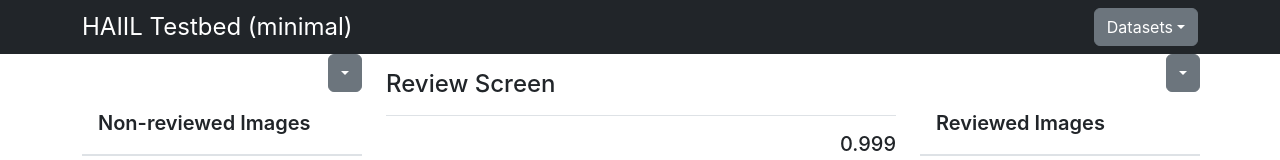
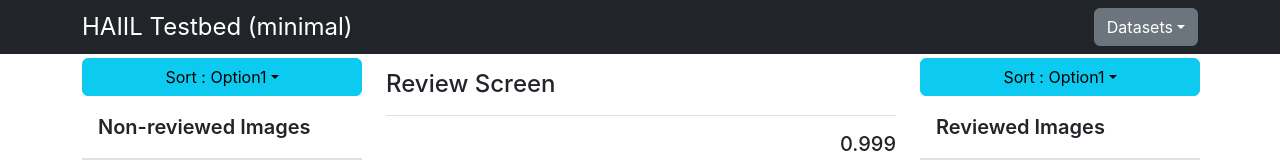
Before and after one commit to kimkilho/HAIIL-simple-frontend, a React (Create React App) app: page /segmentation in a window 1280 px wide. Shown: the top 160 px of the page. Built offline with nearby package versions, Linux system fonts and the light colour scheme; no server answers.

Commit message:
update dropdown button for metric score sorting

```diff
--- a/src/ImageList.js
+++ b/src/ImageList.js
@@ -1,37 +1,41 @@
 import { useState, useEffect } from 'react';
 
 function ImageList(props) {
-  const [selectedOption, setSelectedOption] = useState();
   const [sortOption, setSortOption] = useState([]);
   const [selectedOptionIdx, setSelectedOptionIdx] = useState(0);
+  const sortOptionNames = ["Option1","Option2","Option3"];
 
-  const handleDatasetOnClick = (idx) => {
-    setSelectedOptionIdx(idx);
-  }
   useEffect(() => {
-
     var tempoptions = [];
-    for(let i=0;i<3;i++){
+    for(let i=0;i<sortOptionNames.length;i++){
       const option =
         <li key={i}>
-          <a className={"dropdown-item" + (selectedOption === selectedOptionIdx ? ' active' : '')}
-             href="#" onClick={() => handleDatasetOnClick(selectedOptionIdx)}>
-            {"option" + ' - ' + i}
+          <a className={"dropdown-item" + (selectedOptionIdx === i? ' active' : '')}
+             href="#" onClick={() => handleSortOptionOnClick(i)}>
+            {sortOptionNames[i]}
           </a>
         </li>;
       tempoptions.push(option);
     }
     setSortOption(tempoptions);
-  }, []);
+
+    props.sortOptionChanged(selectedOptionIdx);
+
+  }, [selectedOptionIdx]);
+
+  const handleSortOptionOnClick = (idx) => {
+    setSelectedOptionIdx(idx);
+  }
+
 
   return (
     <div className="d-flex flex-column align-items-stretch flex-shrink-0 bg-white" style={{width: '280px', height: '720px'}}>
       <div className="dropdown text-end">
-          <button id="dropdownDataset" className="btn btn-secondary dropdown-toggle" type="button"
+          <button id="dropdownDataset" className="btn btn-info dropdown-toggle mt-1" type="button" style={{width: "100%"}}
                   data-bs-toggle="dropdown" aria-expanded="false">
-            { selectedOption }
+            Sort : { sortOptionNames[selectedOptionIdx] }
           </button>
-          <ul className="dropdown-menu" aria-labelledby="dropdownDataset">
+          <ul className="dropdown-menu" aria-labelledby="dropdownDataset" style={{width: "100%"}}>
             { sortOption }
           </ul>
         </div>
--- a/src/ImageView/buttons/DrawButton.jsx
+++ b/src/ImageView/buttons/DrawButton.jsx
@@ -40,7 +40,7 @@ export default class DrawButton extends React.Component {
       icon: props.icon,
       checkedIdx: props.CheckedIdx,
     };
-    console.log(this.state.checkedIdx, this.state.idx);
+    //console.log(this.state.checkedIdx, this.state.idx);
   }
 
   render() {
--- a/src/SegmentationApp.js
+++ b/src/SegmentationApp.js
@@ -325,6 +325,11 @@ function SegmentationApp() {
     selectedDatasetObj = null;
   }
 
+  const sortOptionOnChange = (optionIdx) => {
+    console.log("sortOptionOnChange", optionIdx);
+  };
+
+
   return (
     <main className="d-flex flex-column h-100">
       <Header
@@ -338,8 +343,8 @@ function SegmentationApp() {
           <ImageList
             title='Non-reviewed Images'
             imageItems={imageItems.nonreviewed}
+            sortOptionChanged={sortOptionOnChange.bind(this)}
           />
-
           <ImageMaskReviewScreen
             selectedDatasetObj={selectedDatasetObj}
             selectedImageInfoObj={selectedImageInfoObj}
@@ -349,6 +354,7 @@ function SegmentationApp() {
           <ImageList
             title='Reviewed Images'
             imageItems={imageItems.reviewed}
+            sortOptionChanged={sortOptionOnChange.bind(this)}
           />
         </div>
       </div>
```
Also changed, not shown: 1 other file (tests, documents, lock files or other folders).
